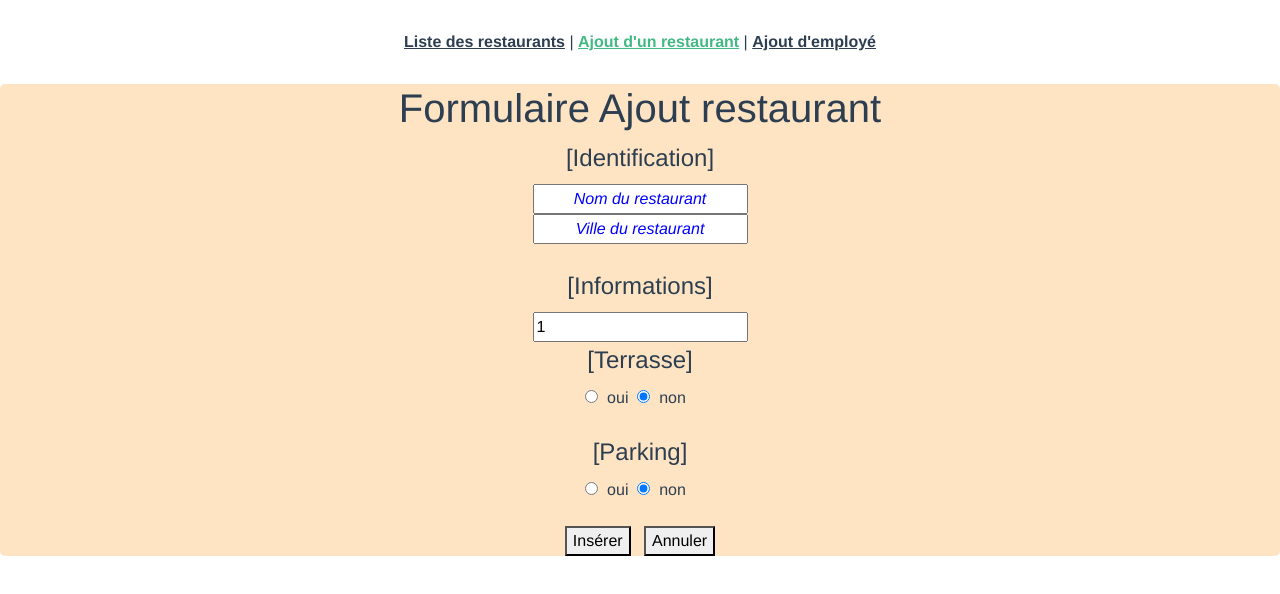
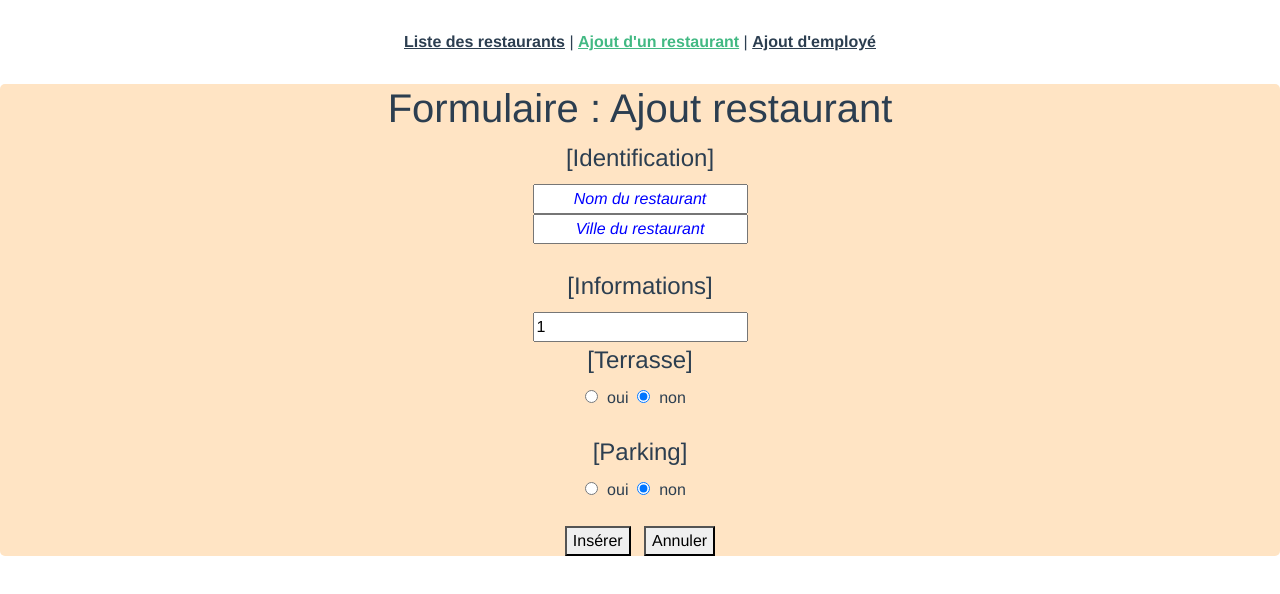
Before and after one commit to codeuronline/nodejs, a Vue app in the folder front-vuejs/: page /restaurant in a window 1280 px wide. Shown: the top 594 px of the page. Built offline with nearby package versions, Linux system fonts and the light colour scheme.

Commit message:
update front

```diff
--- a/front-vuejs/src/views/EmployeView.vue
+++ b/front-vuejs/src/views/EmployeView.vue
@@ -5,7 +5,7 @@
       <span id="information"></span>
     </div>
     <div class="container">
-      <h1>Ajout d'un employé</h1>
+      <h1>Formulaire : Ajout d'un Employé</h1>
       <form @submit="postData" method="post">
         <fieldset>
           <legend>Identité</legend>
@@ -104,7 +104,7 @@ export default {
       } else {
         document.getElementById("button").disabled = true;
         document.getElementById("information").innerHTML =
-          "le nom doit contenir que des caractères";
+          "le Nom doit contenir au minimum 3 lettres et que des lettres";
       }
       e.preventDefault();
     },
--- a/front-vuejs/src/views/HomeView.vue
+++ b/front-vuejs/src/views/HomeView.vue
@@ -2,9 +2,9 @@
   <div class="home">
     <h2>
       <img width="50px" alt="Vue logo" src="../assets/restaurant.png" />
-      Liste des Restaurants
+      Dashboard : Restaurants inscrits en Base de donnée
     </h2>
-    <List msg="Liste des restaurant" />
+    <List msg="Liste des restaurants" />
   </div>
 </template>
 
--- a/front-vuejs/src/views/RestaurantView.vue
+++ b/front-vuejs/src/views/RestaurantView.vue
@@ -3,7 +3,8 @@
     <div id="bulle">
       <span id="information"></span>
     </div>
-    <h1>Formulaire Ajout restaurant</h1>
+    <div class="container">
+      <h1>Formulaire : Ajout restaurant</h1>
       <form @submit="postData" method="post">
         <fieldset>
           <legend>[Identification]</legend>
@@ -81,6 +82,7 @@
         <button class="btn-primary" type="cancel">Annuler</button>
       </form>
     </div>
+  </div>
 </template>
 <script>
 import axios from "axios";
```
Lines whose indentation alone changed are shown as unchanged.
